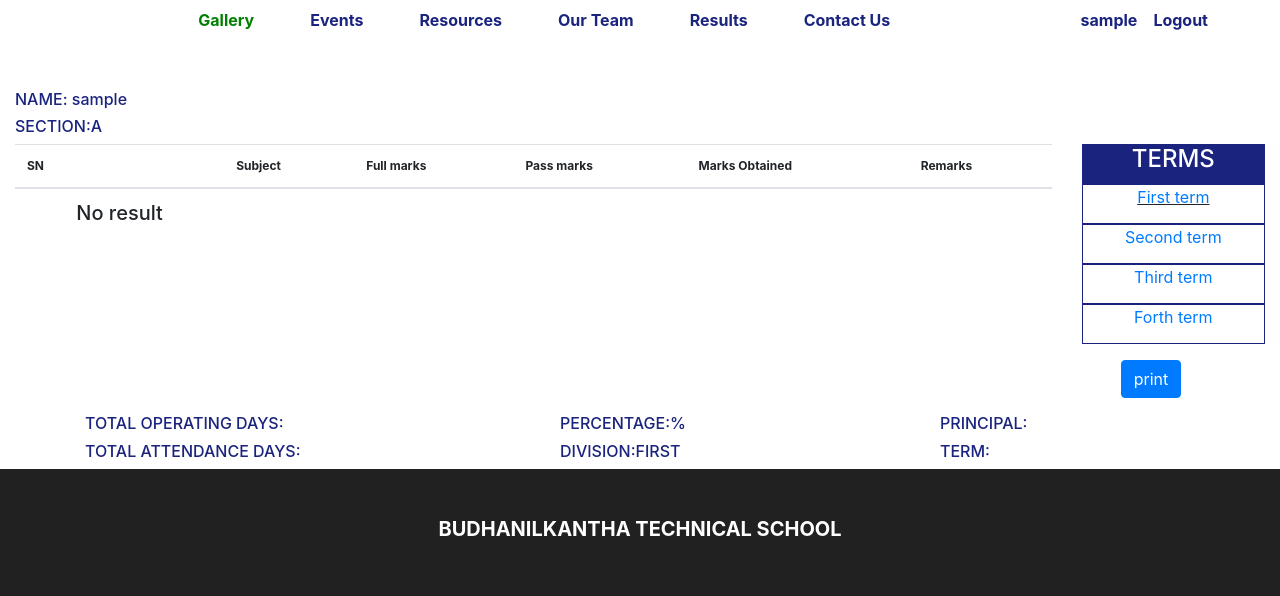
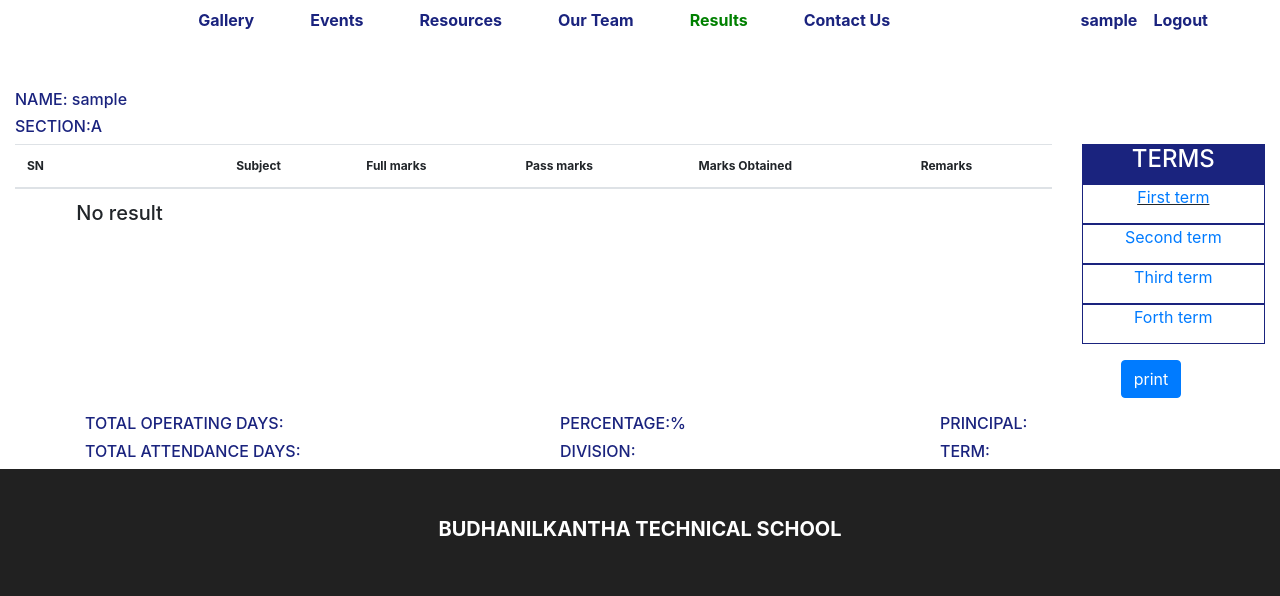
Before and after one commit to Sajan4072/BTSadmission, a PHP site: page /engineering/results/reuslts.php in a window 1280 px wide. Shown: the top 596 px of the page. Run offline with PHP 8.4, Linux system fonts and the light colour scheme; the visitor is signed in with stand-in values (Sample User, id 1); data that the repository does not hold is empty; some libraries are stand-ins or nearby versions.

Commit message:
links fixed

```diff
--- a/+2/results/results.php
+++ b/+2/results/results.php
@@ -274,7 +274,7 @@ $code=$_SESSION['code'];
                     </div>
                     <div class="col-lg-4 col-md-4 col-sm-12">
                         <h6>PERCENTAGE:<span id="percentage"></span>%</h6>
-                        <h6>DIVISION:FIRST</h6>
+                        <h6>DIVISION:</h6>
                     </div>
                     <div class="col-lg-3 col-md-3 col-sm-12">
                         <h6>PRINCIPAL:</h6>
--- a/engineering/contact/contact.php
+++ b/engineering/contact/contact.php
@@ -154,7 +154,7 @@ function input_data($data) {
               <a class="nav-link" href="../ourteam/ourteam.php">Our Team</a>
             </li>
             <li class="nav-item center-menu">
-              <a class="nav-link" href="../results/results.php">Results</a>
+              <a class="nav-link" href="../results/reuslts.php">Results</a>
             </li>
             <li class="nav-item center-menu">
               <a class="nav-link active" href="">Contact Us</a>
--- a/engineering/events/events.php
+++ b/engineering/events/events.php
@@ -92,7 +92,7 @@ session_start();
               <a class="nav-link" href="./../ourteam/ourteam.php">Our Team</a>
             </li>
              <li class="nav-item center-menu">
-              <a class="nav-link" href="../results/results.php">Results</a>
+              <a class="nav-link" href="../results/reuslts.php">Results</a>
             </li>
             <li class="nav-item center-menu">
               <a class="nav-link" href="../contact/contact.php">Contact Us</a>
--- a/engineering/galary/gallery.php
+++ b/engineering/galary/gallery.php
@@ -90,7 +90,7 @@ session_start();?>
               <a class="nav-link" href="../ourteam/ourteam.php">Our Team</a>
             </li>
             <li class="nav-item center-menu">
-              <a class="nav-link" href="../results/results.php">Results</a>
+              <a class="nav-link" href="../results/reuslts.php">Results</a>
             </li>
             <li class="nav-item center-menu">
               <a class="nav-link " href="../contact/contact.php">Contact Us</a>
--- a/engineering/resources/resource.php
+++ b/engineering/resources/resource.php
@@ -93,7 +93,7 @@
               <a class="nav-link" href="../ourteam/ourteam.php">Our Team</a>
             </li>
              <li class="nav-item center-menu">
-              <a class="nav-link" href="../results/results.php">Results</a>
+              <a class="nav-link" href="../results/reuslts.php">Results</a>
             </li>
             <li class="nav-item center-menu">
               <a class="nav-link" href="../contact/contact.php">Contact Us</a>
--- a/engineering/results/reuslts.php
+++ b/engineering/results/reuslts.php
@@ -68,7 +68,7 @@ $code=$_SESSION['code'];
               <a class="nav-link" href="./engineering/index.php">Engineering</a>
             </li>-->
             <li class="nav-item center-menu">
-              <a class="nav-link active" href="">Gallery</a>
+              <a class="nav-link " href="../galary/gallery.php">Gallery</a>
             </li>
             <li class="nav-item center-menu">
               <a class="nav-link" href="../events/events.php">Events</a>
@@ -80,7 +80,7 @@ $code=$_SESSION['code'];
               <a class="nav-link" href="../ourteam/ourteam.php">Our Team</a>
             </li>
              <li class="nav-item center-menu">
-              <a class="nav-link" href="../results/results.php">Results</a>
+              <a class="nav-link active" href="../results/results.php">Results</a>
             </li>
             <li class="nav-item center-menu">
               <a class="nav-link" href="../contact/contact.php">Contact Us</a>
@@ -275,7 +275,7 @@ $code=$_SESSION['code'];
                     </div>
                     <div class="col-lg-4 col-md-4 col-sm-12">
                         <h6 >PERCENTAGE:<span id="percentage"></span>%</h6>
-                        <h6>DIVISION:FIRST</h6>
+                        <h6>DIVISION:</h6>
                     </div>
                     <div class="col-lg-3 col-md-3 col-sm-12">
                         <h6>PRINCIPAL:</h6>
--- a/results/results.php
+++ b/results/results.php
@@ -277,7 +277,7 @@ session_start();
                     </div>
                     <div class="col-lg-4 col-md-4 col-sm-12">
                         <h6>PERCENTAGE:<span id="percentage"></span>%</h6>
-                        <h6>DIVISION:FIRST</h6>
+                        <h6>DIVISION:</h6>
                     </div>
                     <div class="col-lg-3 col-md-3 col-sm-12">
                         <h6>PRINCIPAL:</h6>
```
Also changed, not shown: +2/index.php (+13 -12 lines), engineering/index.php (+4 -3 lines).
